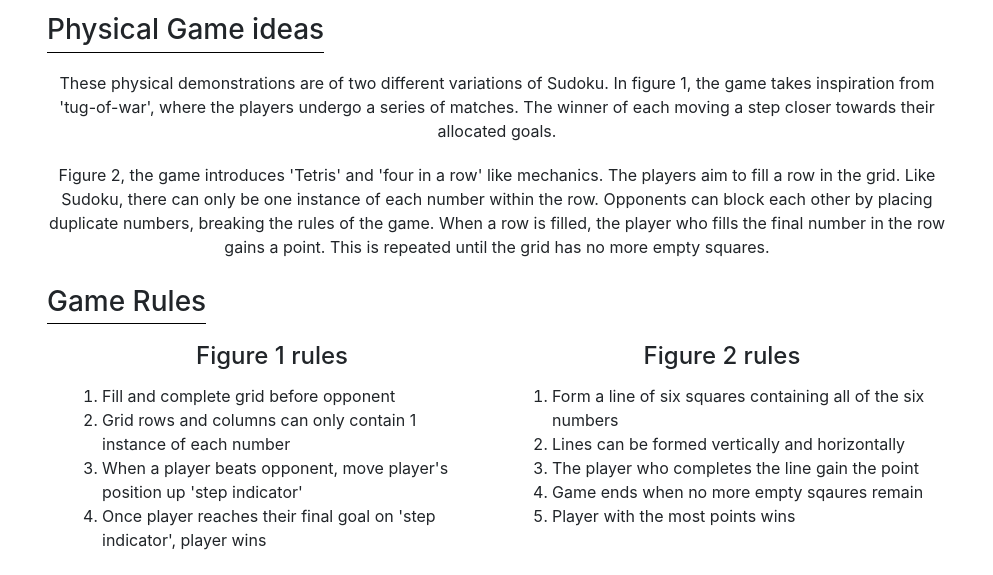
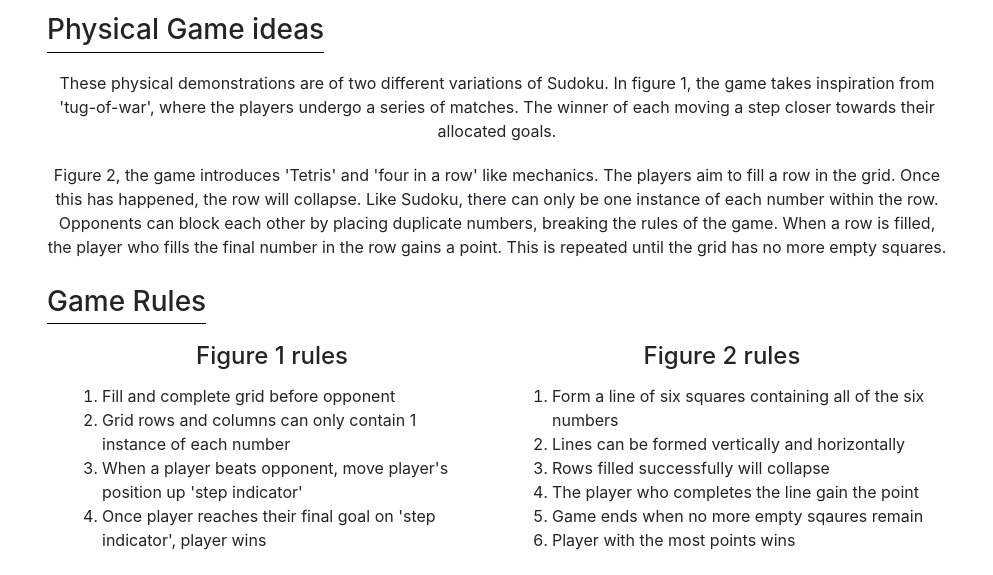
Before and after one commit to toninooleary/multiplayer-sudoku-webpage, a plain HTML site: page index.html in a window 1280 px wide. Shown: the part 164-739 px from the top of the page, without its empty margins (143-1136 px from the left). Drawn offline with nearby package versions, Linux system fonts and the light colour scheme.

Commit message:
Add missing content
Missing content in the rules added

```diff
--- a/index.html
+++ b/index.html
@@ -28,7 +28,7 @@
                     <figure class="row">
                         <figcaption>These physical demonstrations are of two different variations of Sudoku. In figure 1, the game takes inspiration from 'tug-of-war', where the players undergo a series of matches.
                             The winner of each moving a step closer towards their allocated goals. </figcaption>
-                            <figcaption> Figure 2, the game introduces 'Tetris' and 'four in a row' like mechanics. The players aim to fill a row in the grid.
+                            <figcaption> Figure 2, the game introduces 'Tetris' and 'four in a row' like mechanics. The players aim to fill a row in the grid. Once this has happened, the row will collapse.
                             Like Sudoku, there can only be one instance of each number within the row. Opponents can block each other by placing duplicate numbers, breaking the rules of the game.
                             When a row is filled, the player who fills the final number in the row gains a point. This is repeated until the grid has no more empty squares.</figcaption>
                     </figure>
@@ -52,6 +52,7 @@
                         <ol>
                             <li>Form a line of six squares containing all of the six numbers</li>
                             <li>Lines can be formed vertically and horizontally</li>
+                            <li>Rows filled successfully will collapse</li>
                             <li>The player who completes the line gain the point</li>
                             <li>Game ends when no more empty sqaures remain</li>
                             <li>Player with the most points wins</li>
```
